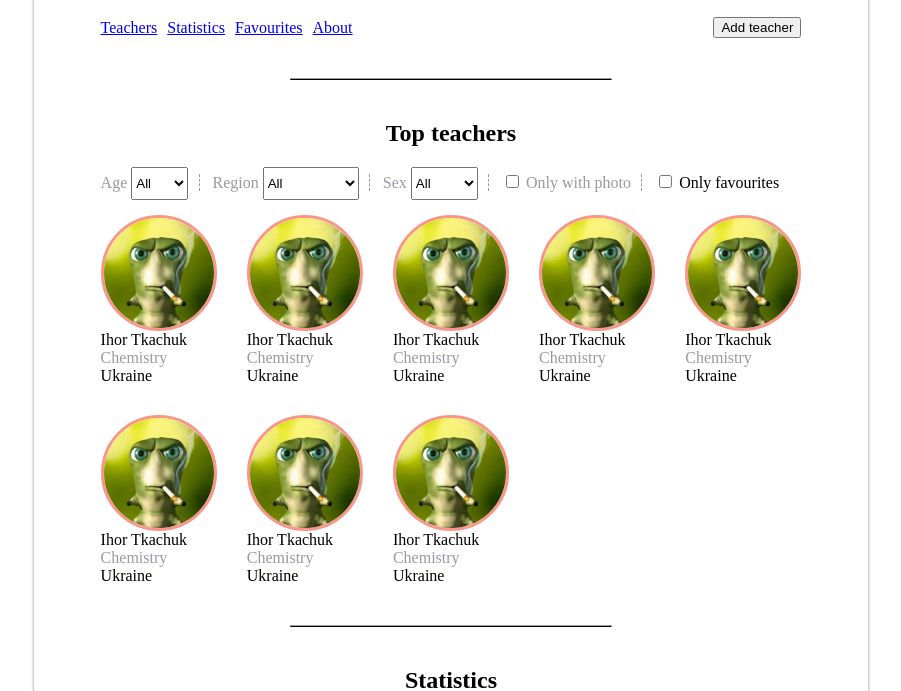
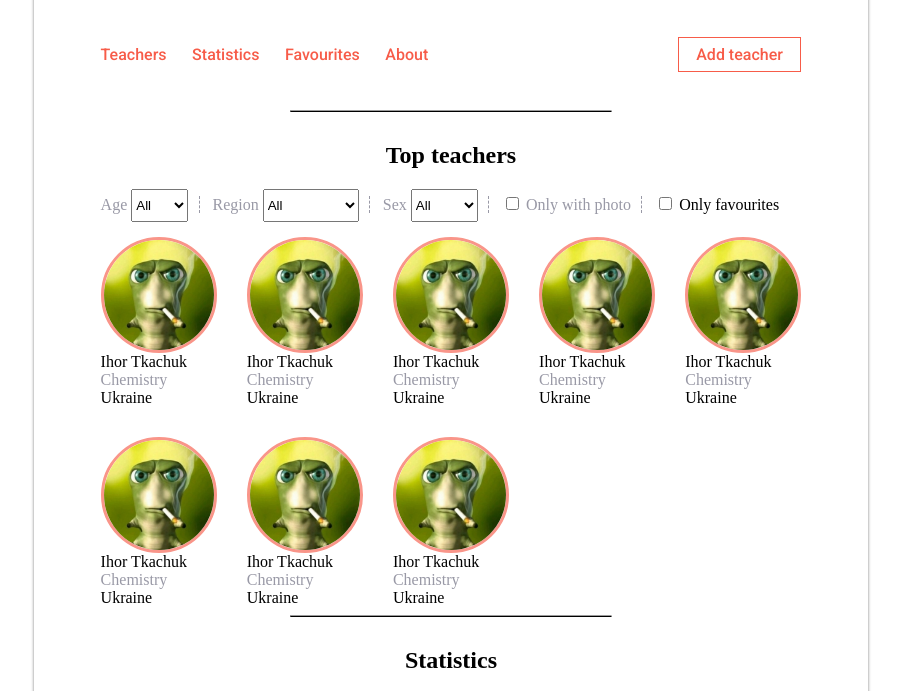
Before and after one commit to GlebKarpenko/VTPS_Karpenko, a plain HTML site: page lab2/index.html in a window 1280 px wide. Shown: the part 68-759 px from the top of the page, without its empty margins (189-1090 px from the left). Drawn offline with Linux system fonts and the light colour scheme.

Commit message:
restyle navigation bar

```diff
--- a/lab2/styles.scss
+++ b/lab2/styles.scss
@@ -38,6 +38,7 @@ $red-dark-color: #cc4836;
 
         header {
             flex-direction: row;
+            margin-bottom: 20px;
 
             .logo-wrap {
                 width: min-content;
@@ -92,12 +93,38 @@ $red-dark-color: #cc4836;
 
         .navigation-list {
             width: 100%;
+            margin-bottom: 30px;
+
             .navigation-link {
-                padding-right: 10px;
+                margin-right: 2vw;
+                font-family: "Roboto", sans-serif;
+                font-weight: 500;
+                font-style: normal;
+                color: $red-color;
+                text-decoration: none;
+            }
+
+            .navigation-link:hover {
+                color: $red-dark-color;
+                transition: all 0.2s ease;
             }
 
             button {
                 margin-left: auto;
+                padding: $input-field-padding 2.5 * $input-field-padding;
+                font-family: "Roboto", sans-serif;
+                font-weight: 500;
+                font-style: normal;
+                font-size: 16px;
+                color: $red-color;
+                background-color: white;
+                border: 1px solid $red-color;
+                transition: all 0.5s ease;
+            }
+
+            button:hover {
+                color: white;
+                background-color: $red-color;
             }
         }
 
@@ -105,8 +132,7 @@ $red-dark-color: #cc4836;
             .break-line {
                 //width: 42%;
                 width: 25vw;
-                margin-top: 40px;
-                margin-bottom: 40px;
+                margin-bottom: 30px;
                 border-bottom: 1px solid black;
             }
 
```
Also changed, not shown: lab2/styles.css, 1 other file.
